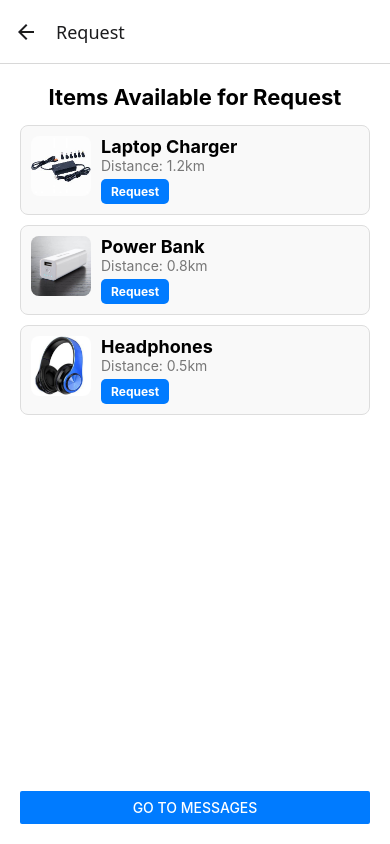
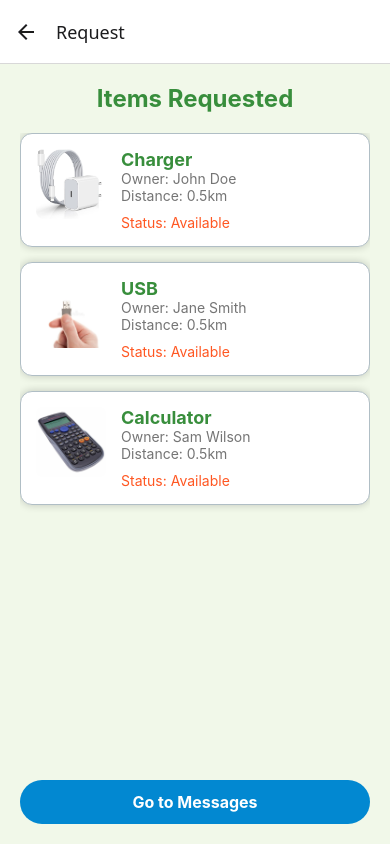
Before and after one commit to TUDublinBlanchBusinessIT/project-SamiraAhmed1-1, a React Native app: screen /Homescreen in a window 390 px wide. Both pictures are taken after a click on the button "GO TO REQUEST SCREEN". Built offline with nearby package versions, Linux system fonts and the light colour scheme.

Commit message:
enhanced request screen

```diff
--- a/components/Homescreen.js
+++ b/components/Homescreen.js
@@ -1,22 +1,6 @@
 import React, { useState } from 'react';
 import { View, Text, TextInput, FlatList, Image, StyleSheet, TouchableOpacity, Button } from 'react-native';
 import Icon from 'react-native-vector-icons/FontAwesome'; // Import the icon library
-
-// Function to display stars based on rating
-const renderStars = (rating) => {
-  let stars = [];
-  for (let i = 0; i < 5; i++) {
-    stars.push(
-      <Icon
-        key={i}
-        name={i < rating ? 'star' : 'star-o'}
-        size={18}
-        color="#FFD700"
-      />
-    );
-  }
-  return stars;
-};
 
 export default function Homescreen({ route, navigation }) {
   const { username } = route.params || {}; // Extract username
@@ -30,6 +14,7 @@ export default function Homescreen({ route, navigation }) {
       image: require('../assets/charger.jpg'),
       owner: 'John Doe',
       trustRating: 4,
+      requested: false, // Track request status
     },
     {
       id: '2',
@@ -38,6 +23,7 @@ export default function Homescreen({ route, navigation }) {
       image: require('../assets/usb.jpg'),
       owner: 'Jane Smith',
       trustRating: 5,
+      requested: false, // Track request status
     },
     {
       id: '3',
@@ -46,6 +32,7 @@ export default function Homescreen({ route, navigation }) {
       image: require('../assets/calculator.jpg'),
       owner: 'Sam Wilson',
       trustRating: 3,
+      requested: false, // Track request status
     },
   ]);
 
@@ -56,6 +43,14 @@ export default function Homescreen({ route, navigation }) {
   const filteredItems = items.filter((item) =>
     item.name.toLowerCase().includes(searchQuery.toLowerCase())
   );
+
+  const handleRequest = (itemId) => {
+    setItems(prevItems =>
+      prevItems.map(item =>
+        item.id === itemId ? { ...item, requested: true } : item
+      )
+    );
+  };
 
   return (
     <View style={styles.container}>
@@ -92,40 +87,46 @@ export default function Homescreen({ route, navigation }) {
               <Text style={styles.itemOwner}>Owner: {item.owner}</Text>
               <Text style={styles.itemDistance}>Distance: {item.distance}</Text>
               <View style={styles.ratingContainer}>
-                {renderStars(item.trustRating)} {/* Trust rating with stars */}
+                {/* Display stars for the trust rating */}
+                {[...Array(5)].map((_, index) => (
+                  <Icon
+                    key={index}
+                    name={index < item.trustRating ? 'star' : 'star-o'}
+                    size={18}
+                    color="#FFD700"
+                  />
+                ))}
               </View>
               <TouchableOpacity
-                style={styles.requestButton}
-                onPress={() => alert(`Requested ${item.name} from ${item.owner}!`)} // Example action
+                style={[styles.requestButton, { backgroundColor: item.requested ? '#B0BEC5' : '#388E3C' }]}
+                onPress={() => handleRequest(item.id)}
+                disabled={item.requested} // Disable button if already requested
               >
-                <Text style={styles.requestButtonText}>Request</Text>
+                <Text style={styles.requestButtonText}>
+                  {item.requested ? 'Pending' : 'Request'}
+                </Text>
               </TouchableOpacity>
             </View>
           </View>
         )}
-        ListEmptyComponent={<Text>No items found.</Text>} // Debug empty list
       />
 
       {/* Button to navigate to Request Screen */}
       <Button
         title="Go to Request Screen"
-        onPress={() => navigation.navigate('Request')} // Ensure 'Request' matches the screen name in App.js
+        onPress={() => navigation.navigate('Request', { items: items })} // Pass the items with status to the RequestScreen
       />
     </View>
   );
 }
 
 const styles = StyleSheet.create({
-  container: {
-    flex: 1,
-    padding: 20,
-    backgroundColor: '#E1F5FE', // Light blue background
-  },
+  container: { flex: 1, padding: 20, backgroundColor: '#E1F5FE' },
   profileIconContainer: {
-    position: 'absolute', // Position the icon in the top-right corner
+    position: 'absolute',
     top: 20,
     right: 20,
-    backgroundColor: '#4CAF50', // Green background for profile icon
+    backgroundColor: '#4CAF50',
     padding: 12,
     borderRadius: 50,
     shadowColor: '#000',
@@ -137,7 +138,7 @@ const styles = StyleSheet.create({
     fontSize: 24,
     fontWeight: 'bold',
     marginBottom: 20,
-    color: '#00796B', // Teal color for text
+    color: '#00796B',
   },
   searchBar: {
     height: 40,
@@ -155,51 +156,18 @@ const styles = StyleSheet.create({
     backgroundColor: '#fff',
     borderRadius: 8,
     borderWidth: 1,
-    borderColor: '#B0BEC5', // Light grey border color
+    borderColor: '#B0BEC5',
     shadowColor: '#000',
     shadowOpacity: 0.1,
     shadowRadius: 5,
     elevation: 3,
   },
-  itemImage: {
-    width: 60,
-    height: 60,
-    borderRadius: 8,
-    marginRight: 10
-  },
-  itemDetails: {
-    flex: 1,
-    justifyContent: 'center'
-  },
-  itemName: {
-    fontSize: 18,
-    fontWeight: 'bold',
-    color: '#00796B'
-  },
-  itemOwner: {
-    fontSize: 14,
-    color: '#607D8B',
-    marginBottom: 5
-  },
-  itemDistance: {
-    fontSize: 14,
-    color: '#607D8B',
-    marginBottom: 5
-  },
-  ratingContainer: {
-    flexDirection: 'row',
-    marginBottom: 5,
-  },
-  requestButton: {
-    backgroundColor: '#FF9800', // Orange background for button
-    paddingVertical: 5,
-    paddingHorizontal: 15,
-    borderRadius: 5,
-    alignSelf: 'flex-start',
-  },
-  requestButtonText: {
-    color: '#fff',
-    fontSize: 14,
-    fontWeight: 'bold'
-  },
+  itemImage: { width: 60, height: 60, borderRadius: 8, marginRight: 10 },
+  itemDetails: { flex: 1, justifyContent: 'center' },
+  itemName: { fontSize: 18, fontWeight: 'bold', color: '#00796B' },
+  itemOwner: { fontSize: 14, color: '#607D8B', marginBottom: 5 },
+  itemDistance: { fontSize: 14, color: '#607D8B', marginBottom: 5 },
+  ratingContainer: { flexDirection: 'row', marginBottom: 5 },
+  requestButton: { paddingVertical: 5, paddingHorizontal: 15, borderRadius: 5, alignSelf: 'flex-start' },
+  requestButtonText: { color: '#fff', fontSize: 14, fontWeight: 'bold' },
 });
--- a/components/RequestScreen.js
+++ b/components/RequestScreen.js
@@ -1,21 +1,20 @@
-import React, { useState } from 'react';
-import { View, Text, FlatList, Image, TouchableOpacity, Button, StyleSheet } from 'react-native';
+import React from 'react';
+import { View, Text, FlatList, Image, StyleSheet, TouchableOpacity } from 'react-native';
+import Icon from 'react-native-vector-icons/FontAwesome'; // Import the icon library
 
-export default function RequestScreen({ navigation }) {
-  const [items, setItems] = useState([
-    { id: '1', name: 'Laptop Charger', distance: '1.2km', image: require('../assets/laptopcharger.jpg') },
-    { id: '2', name: 'Power Bank', distance: '0.8km', image: require('../assets/powerbank.jpg') },
-    { id: '3', name: 'Headphones', distance: '0.5km', image: require('../assets/headphones.jpg') },
-  ]);
+export default function RequestScreen({ route, navigation }) {
+  const { items } = route.params; // Get items with their requested status from Homescreen
 
-  const handleRequest = (itemName) => {
-    alert(`Requested ${itemName}!`);
+  // Navigate to Messages Screen
+  const goToMessages = () => {
+    navigation.navigate('Messages');
   };
 
   return (
     <View style={styles.container}>
-      <Text style={styles.header}>Items Available for Request</Text>
+      <Text style={styles.header}>Items Requested</Text>
 
+      {/* FlatList to display items and their request status */}
       <FlatList
         data={items}
         keyExtractor={(item) => item.id}
@@ -24,43 +23,91 @@ export default function RequestScreen({ navigation }) {
             <Image source={item.image} style={styles.itemImage} />
             <View style={styles.itemDetails}>
               <Text style={styles.itemName}>{item.name}</Text>
+              <Text style={styles.itemOwner}>Owner: {item.owner}</Text>
               <Text style={styles.itemDistance}>Distance: {item.distance}</Text>
-              <TouchableOpacity style={styles.requestButton} onPress={() => handleRequest(item.name)}>
-                <Text style={styles.requestButtonText}>Request</Text>
-              </TouchableOpacity>
+              <Text style={styles.itemStatus}>
+                {item.requested ? 'Status: Pending' : 'Status: Available'}
+              </Text>
             </View>
           </View>
         )}
       />
 
-      {/* Navigate to Messages Screen */}
-      <Button
-        title="Go to Messages"
-        onPress={() => navigation.navigate('Messages')}
-        color="#007BFF"
-      />
+      {/* Button to navigate to Messages Screen */}
+      <TouchableOpacity
+        style={styles.messagesButton}
+        onPress={goToMessages}
+      >
+        <Text style={styles.messagesButtonText}>Go to Messages</Text>
+      </TouchableOpacity>
     </View>
   );
 }
 
 const styles = StyleSheet.create({
-  container: { flex: 1, padding: 20, backgroundColor: '#fff' },
-  header: { fontSize: 22, fontWeight: 'bold', textAlign: 'center', marginBottom: 15 },
-  itemContainer: { flexDirection: 'row', padding: 10, marginBottom: 10, backgroundColor: '#f9f9f9', borderRadius: 8, borderWidth: 1, borderColor: '#ddd' },
-  itemImage: { width: 60, height: 60, borderRadius: 8, marginRight: 10 },
-  itemDetails: { flex: 1, justifyContent: 'center' },
-  itemName: { fontSize: 18, fontWeight: 'bold' },
-  itemDistance: { fontSize: 14, color: '#777', marginBottom: 5 },
-  requestButton: {
-    backgroundColor: '#007BFF',
-    paddingVertical: 5,
-    paddingHorizontal: 10, // Smaller width
-    borderRadius: 5,
-    alignSelf: 'flex-start',
+  container: {
+    flex: 1,
+    padding: 20,
+    backgroundColor: '#F1F8E9',
   },
-  requestButtonText: {
+  header: {
+    fontSize: 24,
+    fontWeight: 'bold',
+    textAlign: 'center',
+    marginBottom: 20,
+    color: '#388E3C',
+  },
+  itemContainer: {
+    flexDirection: 'row',
+    padding: 15,
+    marginBottom: 15,
+    backgroundColor: '#fff',
+    borderRadius: 12,
+    borderWidth: 1,
+    borderColor: '#B0BEC5',
+    shadowColor: '#000',
+    shadowOpacity: 0.2,
+    shadowRadius: 8,
+    elevation: 5,
+  },
+  itemImage: {
+    width: 70,
+    height: 70,
+    borderRadius: 8,
+    marginRight: 15,
+  },
+  itemDetails: {
+    flex: 1,
+    justifyContent: 'center',
+  },
+  itemName: {
+    fontSize: 18,
+    fontWeight: 'bold',
+    color: '#388E3C',
+  },
+  itemOwner: {
+    fontSize: 14,
+    color: '#757575',
+  },
+  itemDistance: {
+    fontSize: 14,
+    color: '#757575',
+    marginBottom: 10,
+  },
+  itemStatus: {
+    fontSize: 14,
+    color: '#FF5722', // Red color for status text
+  },
+  messagesButton: {
+    backgroundColor: '#0288D1', // Blue color for "Go to Messages" button
+    paddingVertical: 12,
+    borderRadius: 25,
+    marginTop: 20,
+    alignItems: 'center',
+  },
+  messagesButtonText: {
     color: '#fff',
-    fontSize: 12, // Smaller font size
+    fontSize: 16,
     fontWeight: 'bold',
   },
 });
```
